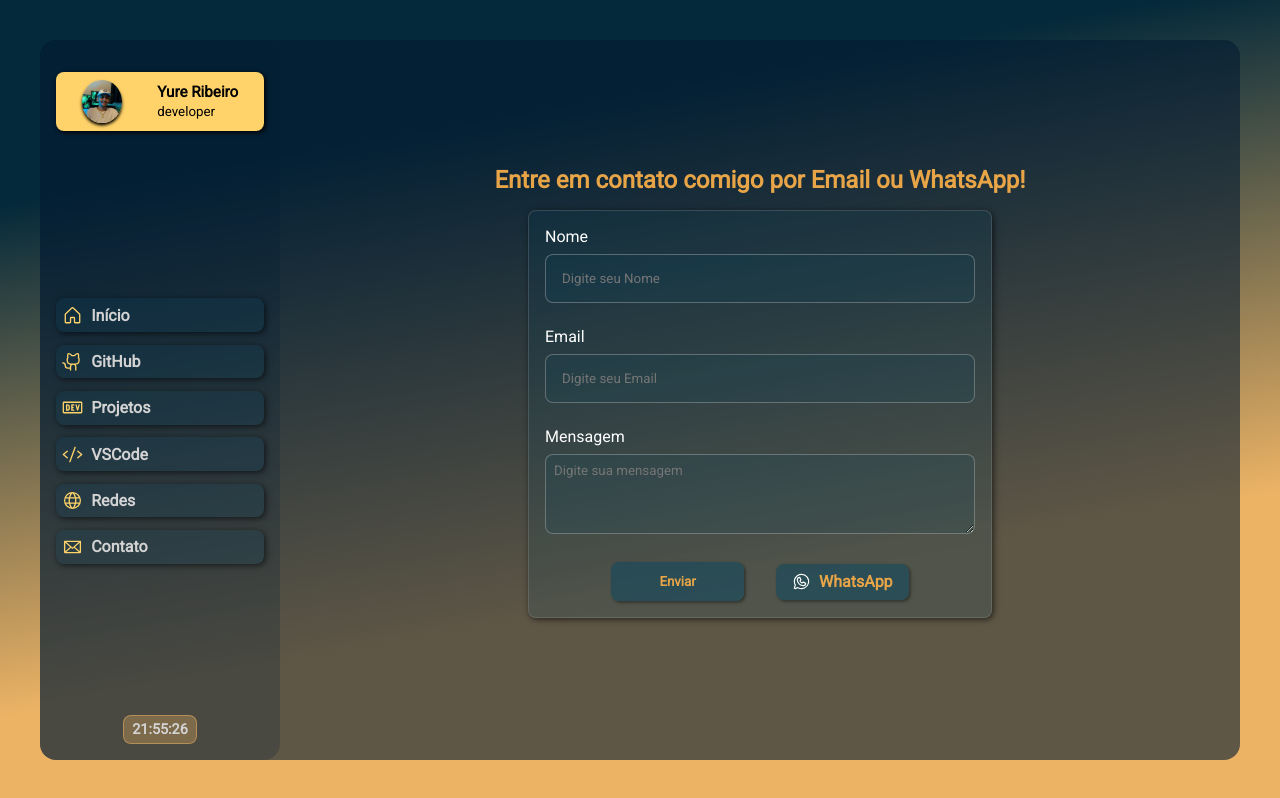
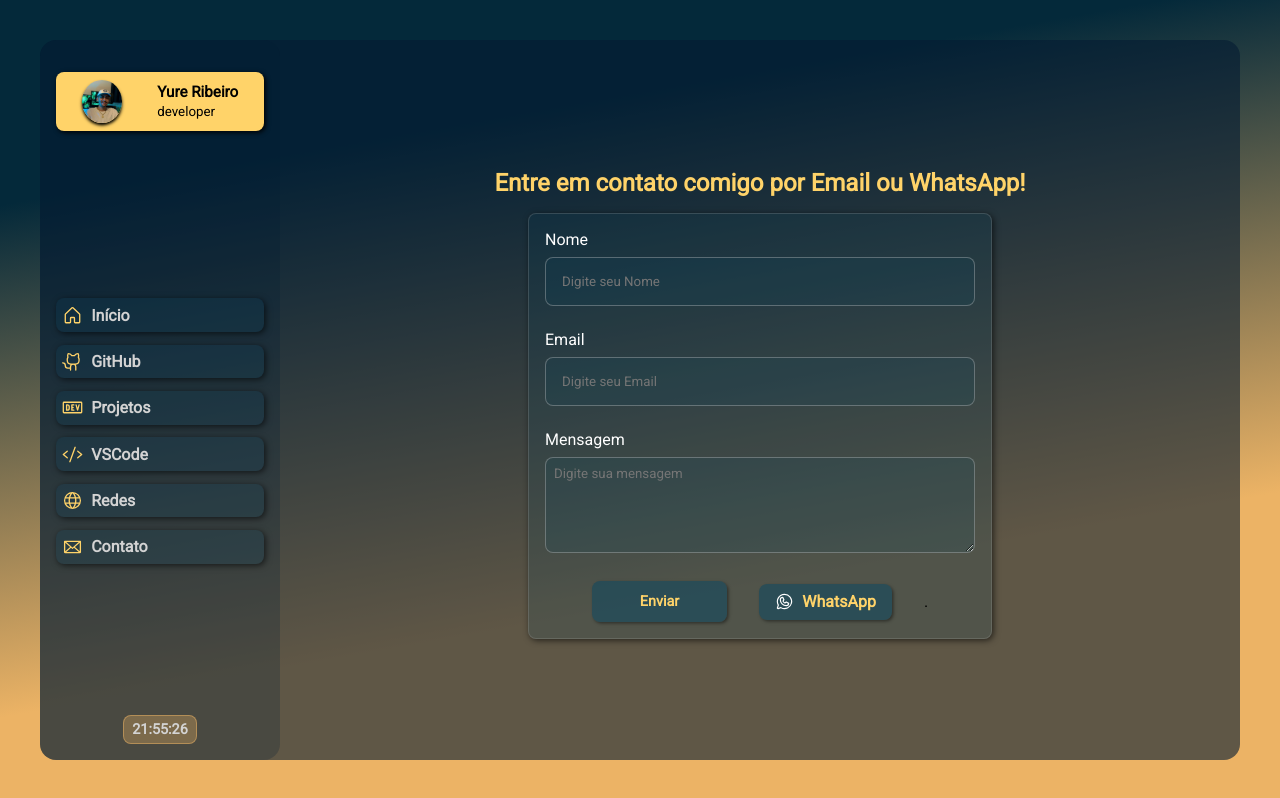
Before and after one commit to yureribeiro/yureweb, a React (Vite) app: page /contact in a window 1280 px wide. Built offline with nearby package versions, Linux system fonts and the light colour scheme.

Commit message:
UX: adicionando feddback de envio de formulário

```diff
--- /dev/null
+++ b/src/components/confirmEmail/confirmEmail.module.css
@@ -0,0 +1,22 @@
+.container {
+    display: flex;
+    flex-direction: column;
+    align-items: center;
+    justify-content: center;
+    padding: 1rem;
+    border: .1rem solid #a7a7a73c;
+    border-radius: .5rem;
+    box-shadow: .1rem .1rem .4rem #0000009c;
+    background-color: #0646634a;
+}
+
+.title {
+    color: #FFD369;
+    font-size: 1.2rem;
+    font-weight: bold;
+    margin-bottom: 1rem;
+}
+
+.description {
+    color: #ffff;
+}
--- /dev/null
+++ b/src/components/confirmEmail/index.jsx
@@ -0,0 +1,12 @@
+import styles from './confirmEmail.module.css'
+
+const ConfirmEmail = () => {
+    return (
+        <div className={styles.container}>
+            <p className={styles.title}>Email enviado com sucesso!</p>
+            <small className={styles.description}>Obrigado por entrar em contato</small>
+        </div>
+    )
+}
+
+export default ConfirmEmail
--- a/src/contents/contact/contact.module.css
+++ b/src/contents/contact/contact.module.css
@@ -8,8 +8,9 @@
 }
 
 .title {
-  color: #e8a548;
+  color: #FFD369;
   margin-bottom: 1rem;
+  margin-top: 1.5rem;
 }
 
 .form {
@@ -49,7 +50,7 @@
   border-radius: .5rem;
   padding: .5rem;
   margin-bottom: 1.3rem;
-  height: 5rem;
+  height: 6rem;
   max-height: 10rem;
   min-width: 100%;
 }
@@ -63,11 +64,12 @@
 
 .button {
   border: none;
+  font-size: .9rem;
   background-color: #0646637d;
   padding: .75rem 3rem;
   border-radius: .5rem;
   box-shadow: .1rem .1rem .2rem #0000006b;
-  color: #e8a548;
+  color: #FFD369;
   font-weight: bold;
   transition: .4s;
 } .button:hover {
@@ -81,7 +83,7 @@
   text-decoration: none;
   gap: .5rem;
   background-color: #0646637d;
-  color: #e8a548;
+  color: #FFD369;
   box-shadow: .1rem .1rem .2rem #0000006b;
   font-weight: bold;
   border: none;
@@ -96,3 +98,9 @@
 .imageWpp {
   width: 1.2rem;
 }
+
+.confirmContainer {
+  position: absolute;
+  top: 7%;
+  transition: .4s;
+}
--- a/src/contents/contact/index.jsx
+++ b/src/contents/contact/index.jsx
@@ -2,8 +2,11 @@ import React, { useState } from "react"
 import emailjs from '@emailjs/browser'
 import styles from './contact.module.css'
 import wpplogo from '../../assets/whatsapp-logo.svg'
+import ConfirmEmail from "../../components/confirmEmail"
 
 function Contact () {
+  const [confirm, setConfirm] = useState(false)
+
   const [name, setName] = useState('')
   const [email, setEmail] = useState('')
   const [message, setMessage] = useState('')
@@ -28,6 +31,7 @@ function Contact () {
       setName('')
       setEmail('')
       setMessage('')
+      setConfirm(true)
     }, (err) => {
       console.log("ERRO: ", err)
     })
@@ -84,8 +88,15 @@ function Contact () {
               src={wpplogo}
               alt="whatsapp"
               />
-              WhatsApp
-              </a>
+            WhatsApp
+            </a>
+            {confirm ? (
+              <div className={styles.confirmContainer}>
+                <ConfirmEmail />
+              </div>
+              ) : (
+              <p className={styles.none}>.</p>
+            )}
       </div>
     </form>
     </section>
--- a/src/contents/projects/index.jsx
+++ b/src/contents/projects/index.jsx
@@ -23,6 +23,17 @@ function Projects () {
       titleLink: "Google Play",
     },
     {
+      title: "Licurt",
+      tech: "HTML5 - CSS - JavaScript",
+      libs: "Shortcut API",
+      description:
+        "Ideal para quem compartilha muitos links, para evitar links enormes, use o Licurt para obter um link curto que redireciona para o seu link original. - (estatísticas avançadas em breve)",
+      image: Licurt,
+      link: "https://qrcodee.vercel.app",
+      github: "https://github.com/yureribeiro/Licurt",
+      titleLink: "Visite o Site",
+    },
+    {
       title: "Financy",
       tech: "React.js - Node.js - Sequelize - PostgresSQL - Styled Components",
       libs: "API Rest",
@@ -43,17 +54,6 @@ function Projects () {
       link: "https://qrcodee.vercel.app",
       github: "https://github.com/yureribeiro/QRCode",
       titleLink: "Gere seu QRCODE",
-    },
-    {
-      title: "Licurt",
-      tech: "HTML5 - CSS - JavaScript",
-      libs: "Shortcut API",
-      description:
-        "Ideal para quem compartilha muitos links, para evitar links enormes, use o Licurt para obter um link curto que redireciona para o seu link original. - (estatísticas avançadas em breve)",
-      image: Licurt,
-      link: "https://qrcodee.vercel.app",
-      github: "https://github.com/yureribeiro/Licurt",
-      titleLink: "Visite o Site",
     },
   ]
 
```
